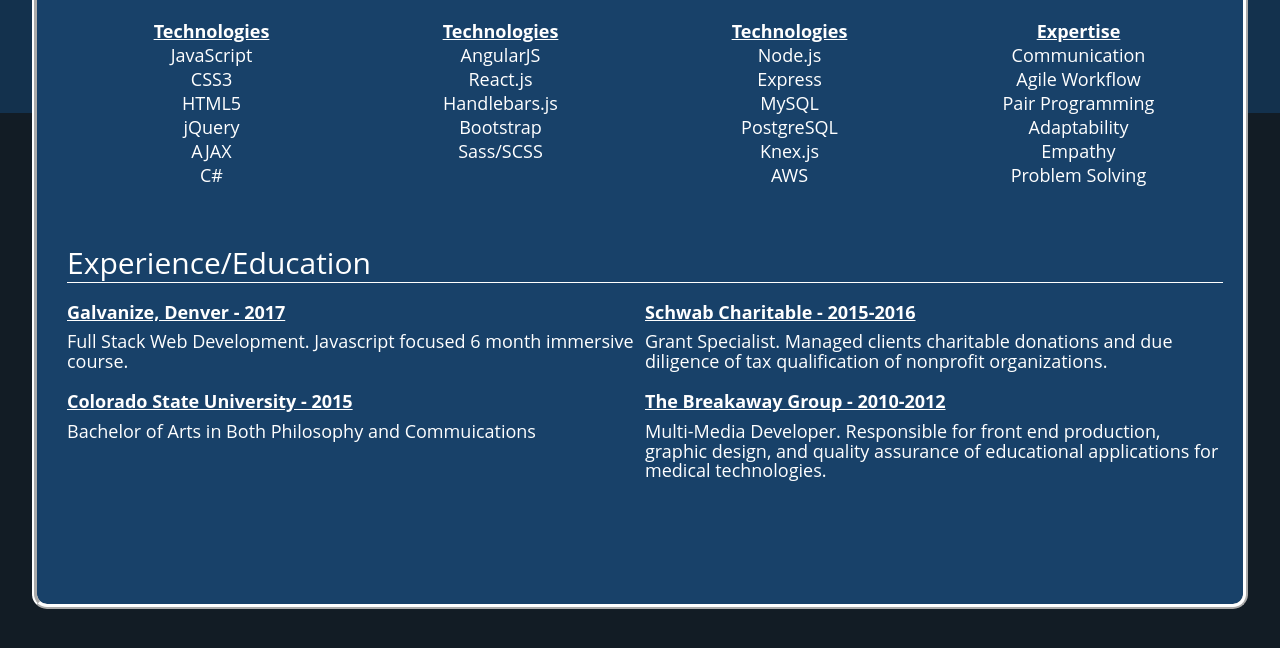
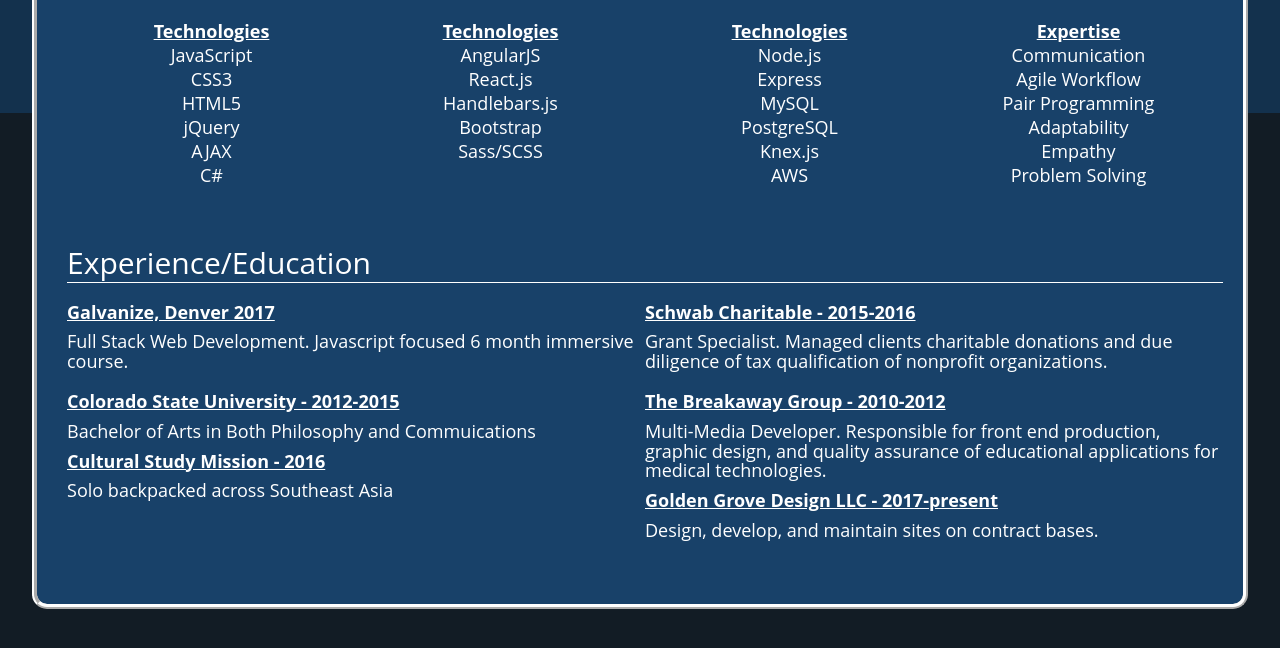
Before and after one commit to JCFred/reactPortfolio, a React (Create React App) app: page /Resume in a window 1280 px wide. Shown: the part 1167-1815 px from the top of the page. Built offline with nearby package versions, Linux system fonts and the light colour scheme.

Commit message:
more changes to text

```diff
--- a/src/components/pages/resumePage.js
+++ b/src/components/pages/resumePage.js
@@ -82,14 +82,20 @@
           <div className="expNedu">
             <section>
               <div className="exp">
-                <h4><b><u>Galvanize, Denver - 2017</u></b></h4>
+                <h4><b><u>Galvanize, Denver 2017</u></b></h4>
                 <h4>Full Stack Web Development. Javascript focused 6 month immersive course.</h4>
               </div>
 
               <div>
-                <h4><b><u>Colorado State University - 2015</u></b></h4>
+                <h4><b><u>Colorado State University - 2012-2015</u></b></h4>
                 <h4>Bachelor of Arts in Both Philosophy and Commuications</h4>
               </div>
+
+              <div>
+                <h4><b><u>Cultural Study Mission - 2016</u></b></h4>
+                <h4>Solo backpacked across Southeast Asia</h4>
+              </div>
+
             </section>
 
             <section>
@@ -102,14 +108,15 @@
                 <h4><b><u>The Breakaway Group - 2010-2012</u></b></h4>
                 <h4>Multi-Media Developer. Responsible for front end production, graphic design, and quality assurance of educational applications for medical technologies.</h4>
               </div>
+
+              <div>
+                <h4><b><u>Golden Grove Design LLC - 2017-present</u></b></h4>
+                <h4>Design, develop, and maintain sites on contract bases.</h4>
+              </div>
             </section>
 
           </div>
-
-
         </div>
-
-
       </div>
     );
   }
```
